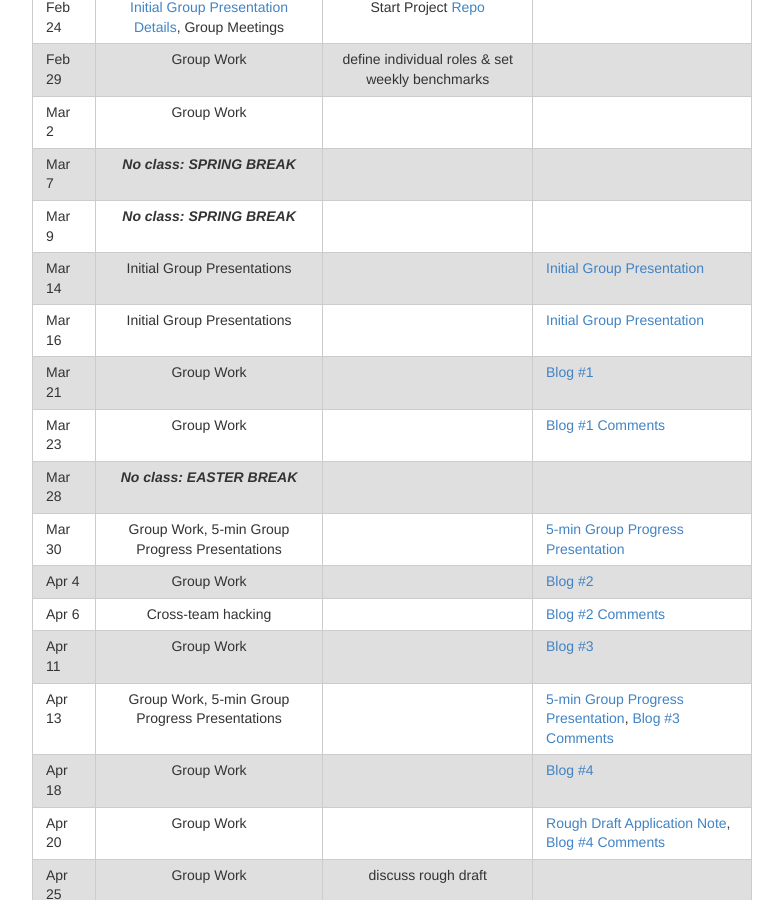
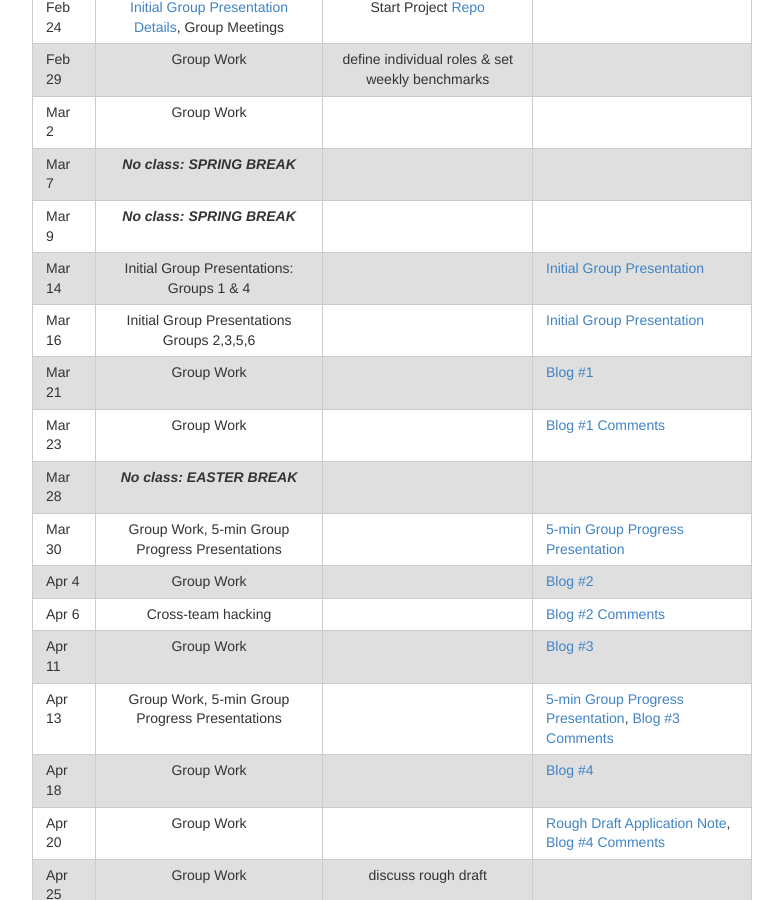
Before and after one commit to hwheeler01/CompBio, a Jekyll site: the page built from syllabus.md, in a window 1280 px wide and 900 px high, scrolled down 3486 px. Shown: the whole window, without its empty margins (248-1031 px from the left). Built offline with Jekyll 4.4.1, drawn with Linux system fonts in a browser that asks for light colours.

Commit message:
add group days

```diff
--- a/syllabus.md
+++ b/syllabus.md
@@ -131,8 +131,8 @@ Course grades are assigned according to the following scale:<br>
 |Mar 2|Group Work |  |
 |Mar 7| ***No class: SPRING BREAK*** |
 |Mar 9| ***No class: SPRING BREAK*** |
-|Mar 14|Initial Group Presentations| | <a href="http://hwheeler01.github.io/CompBio/assignments/#present">Initial Group Presentation</a> |
-|Mar 16|Initial Group Presentations| | <a href="http://hwheeler01.github.io/CompBio/assignments/#present">Initial Group Presentation</a> |
+|Mar 14|Initial Group Presentations: Groups 1 & 4| | <a href="http://hwheeler01.github.io/CompBio/assignments/#present">Initial Group Presentation</a> |
+|Mar 16|Initial Group Presentations Groups 2,3,5,6| | <a href="http://hwheeler01.github.io/CompBio/assignments/#present">Initial Group Presentation</a> |
 |Mar 21|Group Work | | <a href="http://hwheeler01.github.io/CompBio/assignments/#blogs">Blog #1</a> |
 |Mar 23|Group Work | | <a href="http://hwheeler01.github.io/CompBio/assignments/#blogs">Blog #1 Comments</a>
 |Mar 28| ***No class: EASTER BREAK*** |
```
